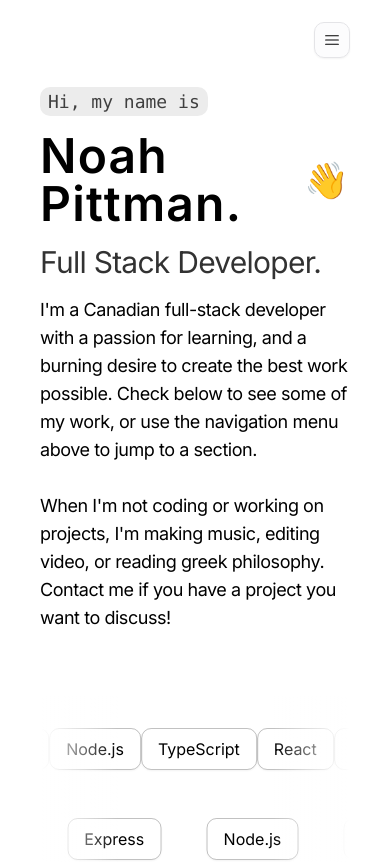
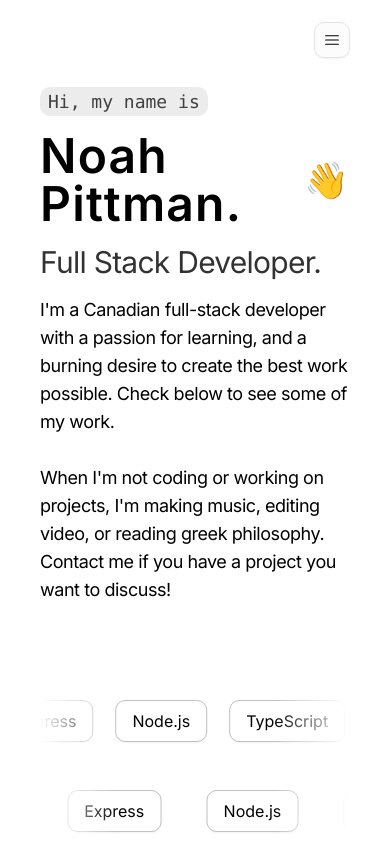
Before and after one commit to noahpittman/noahpittman, a Next.js app: page / in a window 390 px wide. Shown: the top 862 px of the page. Built offline with nearby package versions, Linux system fonts and the light colour scheme.

Commit message:
adjust slide-track padding adjust hero copy

```diff
--- a/app/globals.css
+++ b/app/globals.css
@@ -72,7 +72,7 @@
 /*  IMPORTANT CODE BELOW */
 
 .slide-track {
-	width: calc(150px * 25);
+	width: calc(150px * 30);
 	display: flex;
 	animation: scroll 20s linear infinite;
 	justify-content: space-between;
@@ -105,7 +105,7 @@
 
 @media screen and (max-width: 768px) {
 	.slide-track {
-		width: calc(80px * 40);
+		width: calc(80px * 50);
 	}
 
 	.slide-track2 {
--- a/app/page.js
+++ b/app/page.js
@@ -157,7 +157,7 @@ function Hero() {
 				</h2>
 				<p className="text-lg max-w-[65ch] tracking-tight">
 					{
-						"I'm a Canadian full-stack developer with a passion for learning, and a burning desire to create the best work possible. Check below to see some of my work, or use the navigation menu above to jump to a section."
+						"I'm a Canadian full-stack developer with a passion for learning, and a burning desire to create the best work possible. Check below to see some of my work."
 					}
 					<br />
 					<br />
@@ -189,12 +189,13 @@ function Stack() {
 	return (
 		<>
 			<div
-				className="slider max-w-screen-lg mx-auto pointer-events-none
+				className="
+					slider max-w-screen-lg mx-auto pointer-events-none relative w-full grid place-items-center overflow-hidden
 
-				relative w-full grid place-items-center overflow-hidden
-				before:absolute before:bg-gradient-to-r before:from-background before:h-full before:w-1/4 before:z-[2] before:pointer-events-none before:left-0 before:top-0 dark:before:from-[rgb(18,18,18)]
-				after:absolute after:bg-gradient-to-r after:from-background after:h-full after:w-1/4 after:z-[2] after:pointer-events-none after:right-0 after:top-0 dark:after:from-[rgb(18,18,18)]
-			"
+					before:absolute before:bg-gradient-to-r before:from-background before:h-full before:w-1/4 before:z-[2] before:pointer-events-none before:left-0 before:top-0 dark:before:from-[rgb(18,18,18)]
+
+					after:absolute after:bg-gradient-to-r after:from-background after:h-full after:w-1/4 after:z-[2] after:pointer-events-none after:right-0 after:top-0 dark:after:from-[rgb(18,18,18)]
+				"
 			>
 				<div className="slide-track my-8">
 					{techStack.reverse().map((tech) => (
```
